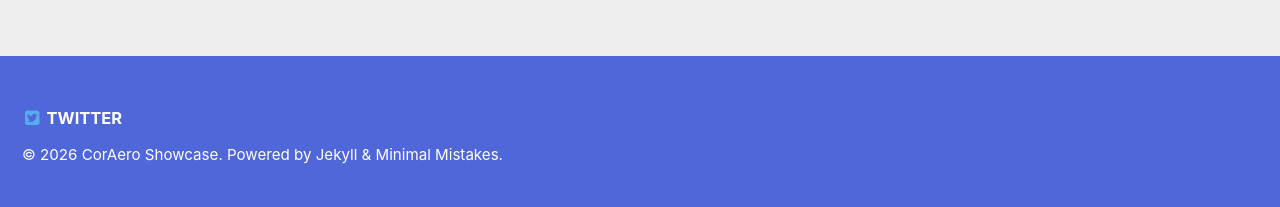
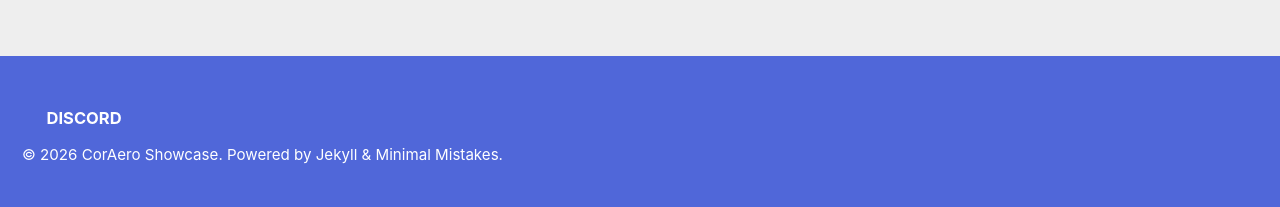
Before and after one commit to MUI-Corey/MUI-Corey.github.io, a Jekyll site: the page built from _pages/index.md, in a window 1280 px wide. Shown: the part 1281-1488 px from the top of the page. Built offline with Jekyll 4.4.1, drawn with Linux system fonts in a browser that asks for light colours.

Commit message:
Update footer links to include Discord
Replaced Twitter link with Discord link in footer.

```diff
--- a/_config.yml
+++ b/_config.yml
@@ -50,9 +50,9 @@ author:
 # Site Footer
 footer: # Site footer
   links: # Footer links
-    - label: "Twitter" # Twitter link
-      icon: "fab fa-fw fa-twitter-square"
-      url: "https://twitter.com/"
+    - label: "Discord" # Twitter link
+      icon: "fab fa-fw fa-discord-square"
+      url: "https://discord.com/"
       target: "_blank"
     - label: "Facebook" # Facebook link
       icon: "fab fa-fw fa-facebook-square"
```
